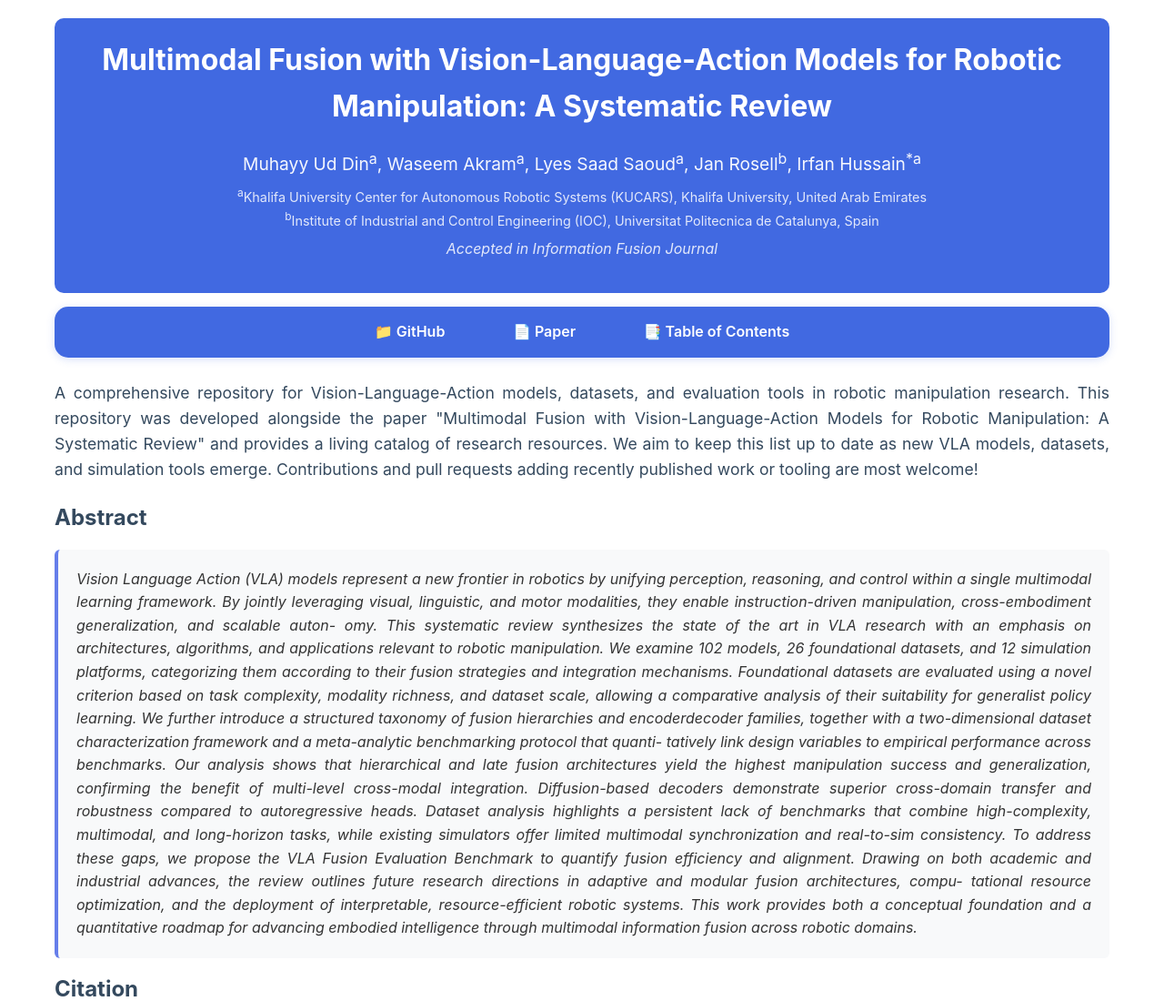
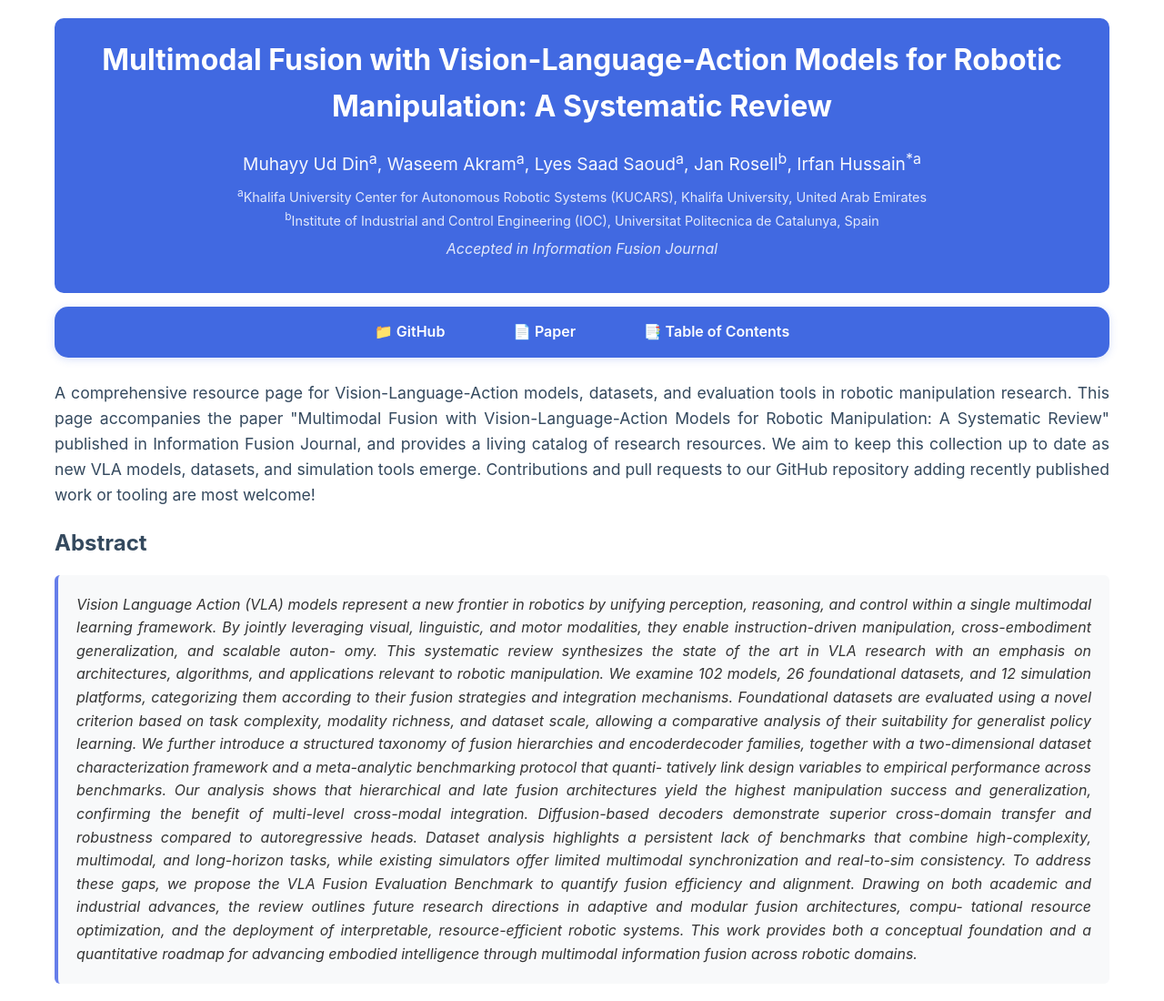
Before and after one commit to Muhayyuddin/VLAs, a plain HTML site: page index.html in a window 1280 px wide. Shown: the top 1100 px of the page at 91% size. Drawn offline with Linux system fonts and the light colour scheme.

Commit message:
Updates introductory paragraph
Refines the introductory paragraph to accurately reflect the page's purpose as a resource and mentions the publication venue of the associated paper.

Clarifies the scope and welcomes contributions.

```diff
--- a/index.html
+++ b/index.html
@@ -407,7 +407,7 @@
         </div>
 
         <section>
-            <p style="font-size: 1.1rem; line-height: 1.6; color: #34495e; margin-bottom: 20px;">A comprehensive repository for Vision-Language-Action models, datasets, and evaluation tools in robotic manipulation research. This repository was developed alongside the paper "Multimodal Fusion with Vision-Language-Action Models for Robotic Manipulation: A Systematic Review" and provides a living catalog of research resources. We aim to keep this list up to date as new VLA models, datasets, and simulation tools emerge. Contributions and pull requests adding recently published work or tooling are most welcome!</p>
+            <p style="font-size: 1.1rem; line-height: 1.6; color: #34495e; margin-bottom: 20px;">A comprehensive resource page for Vision-Language-Action models, datasets, and evaluation tools in robotic manipulation research. This page accompanies the paper "Multimodal Fusion with Vision-Language-Action Models for Robotic Manipulation: A Systematic Review" published in Information Fusion Journal, and provides a living catalog of research resources. We aim to keep this collection up to date as new VLA models, datasets, and simulation tools emerge. Contributions and pull requests to our GitHub repository adding recently published work or tooling are most welcome!</p>
 
             <h3>Abstract</h3>
             <p style="text-align: justify; background-color: #f8f9fa; padding: 20px; border-radius: 6px; border-left: 4px solid #667eea; font-style: italic; line-height: 1.6;">
```
